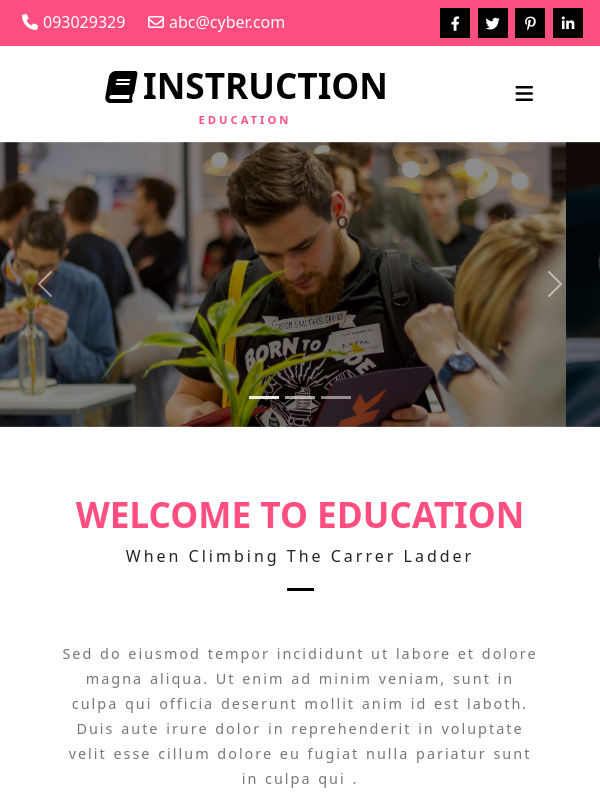
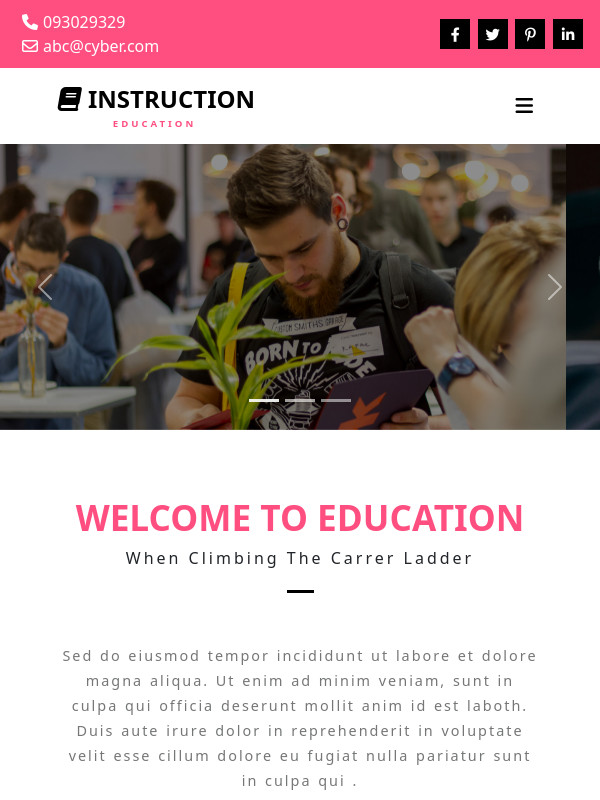
Before and after one commit to agamamom/bootstrap-responsive-practice, a website: page index.html in a window 600 px wide. Shown: the top 800 px of the page. Drawn offline with nearby package versions, Linux system fonts and the light colour scheme.

Commit message:
first responsive

```diff
--- a/css/main.css
+++ b/css/main.css
@@ -538,3 +538,25 @@ ul{
 .footer__bottom a:hover{
     color:#fdfdfd;
 }
+/* RESPONSIVE */
+/* MOBILE */
+@media screen and (min-width : 414px) and (max-width : 736px) {
+    .header__left a{
+        display: block;
+    }
+    .header__right {
+        padding: 19px 0;
+    }
+    .navInstruction .navbar-brand {
+        margin-left: 0 !important;
+    }
+    .navInstruction .navbar-brand p:first-child{
+        font-size: 3vh;
+    }
+    .navInstruction .navbar-brand i{
+        font-size: 3vh;
+    }
+    .navInstruction .navbar-brand p:last-child{
+        font-size: 1.2vh;
+    }
+}
--- a/index.html
+++ b/index.html
@@ -39,7 +39,7 @@
             </div>
         </div>
         <div class="header__nav container">
-            <nav class="navbar navbar-expand-lg navInstruction">
+            <nav class="navbar navbar-expand-md navInstruction">
                 <div class="container-fluid">
                     <a class="navbar-brand ms-5" href="#">
                         <p class="mb-0"><i class="fas fa-book me-2"></i>INSTRUCTION</p>
```
